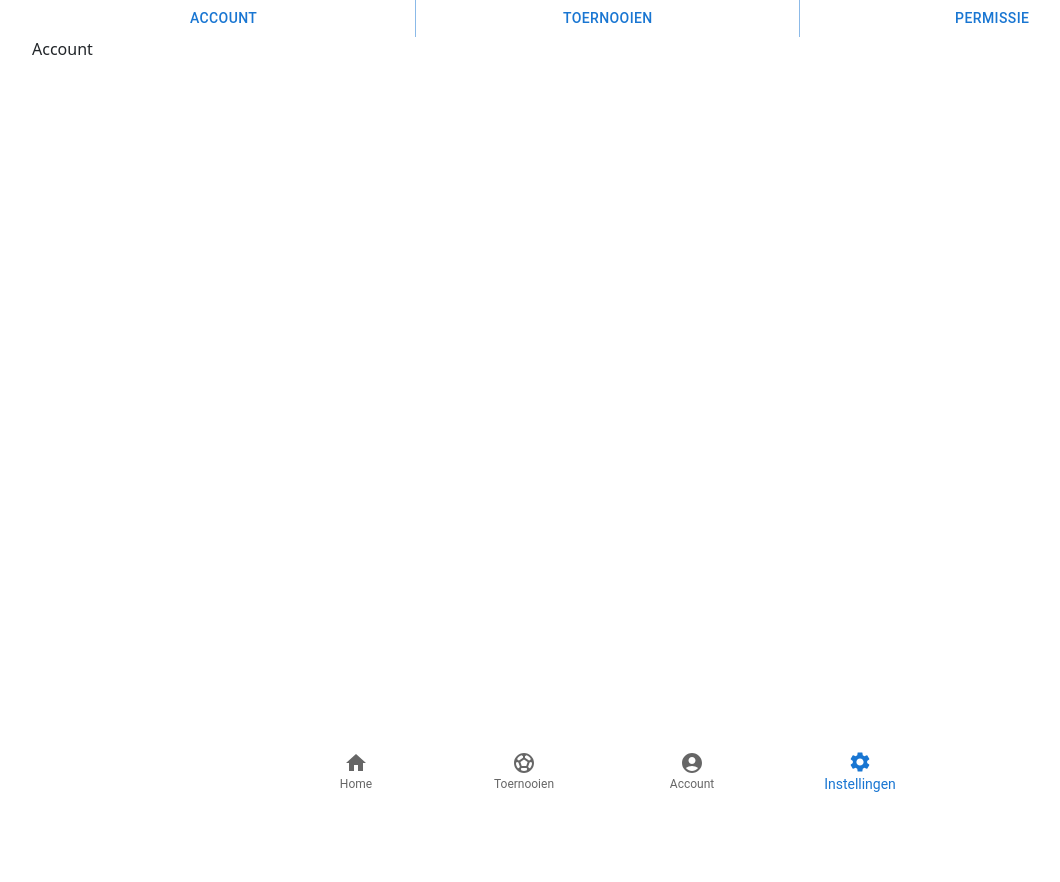
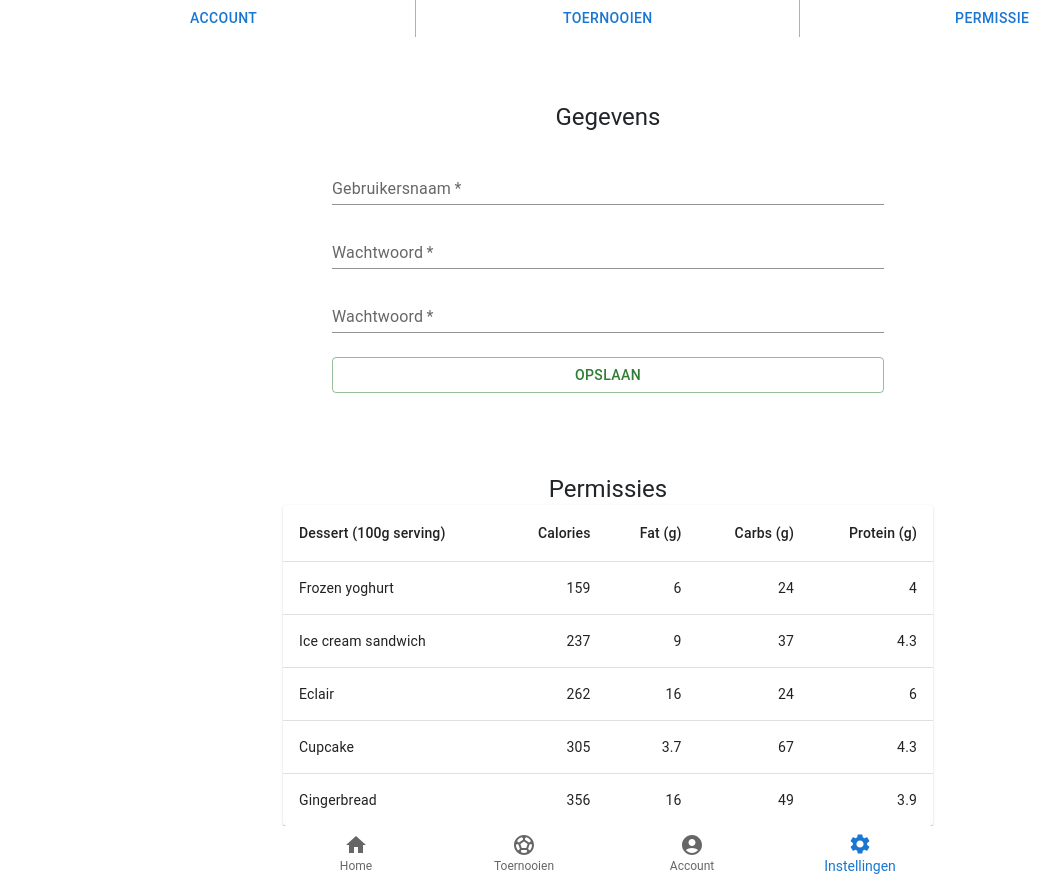
Before and after one commit to TimGrootscholten/Tournaments-Client, a React (Create React App) app: page /settings in a window 1280 px wide. Shown: the whole page, without its empty margins (32-1092 px from the left). Before the commit the page ends 800 px from the top, so only its background shows below. Built offline with nearby package versions, Linux system fonts and the light colour scheme.

Commit message:
settings account

```diff
--- a/src/Components/Pages/Settings/Account.tsx
+++ b/src/Components/Pages/Settings/Account.tsx
@@ -1,7 +1,181 @@
-import React from "react";
+import React, { useState } from "react";
+import {
+  Button,
+  TextField,
+  Grid,
+  Box,
+  Typography,
+  Container,
+  Table,
+  TableBody,
+  TableCell,
+  TableContainer,
+  TableHead,
+  TableRow,
+  Paper,
+} from "@mui/material";
 
 const Account = () => {
-  return <div>Account</div>;
+  const [username, setUsername] = useState("");
+  const [password1, setPassword1] = useState("");
+  const [password2, setPassword2] = useState("");
+  const [errorPassword, setErrorPassword] = useState(false);
+  const [errorPasswordText, setErrorPasswordText] = useState("");
+  const [errorUserName, setErrorUserName] = useState(false);
+  const [errorUserNameText, setErrorUserNameText] = useState("");
+  const handleSubmit = async (e: React.FormEvent<HTMLFormElement>) => {
+    e.preventDefault();
+    if (password1.length <= 8) {
+      setErrorPassword(true);
+      setErrorPasswordText("Er is een te kort wachtwoord ingevuld, minimaal 8 karakters.");
+      return;
+    } else if (password1 !== password2) {
+      setErrorPassword(true);
+      setErrorPasswordText("Wachtwoord komt niet overeen");
+      return;
+    } else if (username.length <= 2) {
+      setErrorUserName(true);
+      setErrorUserNameText("Er is een te kort gebruikersnaam ingevuld, minimaal 2 karakters.");
+    } else {
+      setErrorUserName(false);
+      setErrorUserNameText("");
+      setErrorPasswordText("");
+      setErrorPassword(false);
+    }
+    // let user = new UserDto({
+    //   username: username,
+    //   password: password,
+    // });
+    // let userServices = new UserService();
+    // userServices.getUser();
+    // userServices.createUser(user);
+  };
+  const createData = (
+    name: string,
+    calories: number,
+    fat: number,
+    carbs: number,
+    protein: number
+  ) => {
+    return { name, calories, fat, carbs, protein };
+  };
+  const rows = [
+    createData("Frozen yoghurt", 159, 6.0, 24, 4.0),
+    createData("Ice cream sandwich", 237, 9.0, 37, 4.3),
+    createData("Eclair", 262, 16.0, 24, 6.0),
+    createData("Cupcake", 305, 3.7, 67, 4.3),
+    createData("Gingerbread", 356, 16.0, 49, 3.9),
+  ];
+  return (
+    <Container component="main" maxWidth="sm">
+      <Box
+        sx={{
+          marginTop: 8,
+          display: "flex",
+          flexDirection: "column",
+          alignItems: "center",
+        }}
+      >
+        <Typography component="h1" variant="h5">
+          Gegevens
+        </Typography>
+        <Box component="form" noValidate onSubmit={handleSubmit} sx={{ mt: 3 }}>
+          <Grid container spacing={2}>
+            <Grid item xs={12}>
+              <TextField
+                required
+                fullWidth
+                id="username"
+                label="Gebruikersnaam"
+                name="username"
+                autoComplete="username"
+                onChange={(e) => setUsername(e.target.value)}
+                variant="standard"
+                value={username}
+                error={errorUserName}
+                helperText={errorUserNameText}
+              />
+            </Grid>
+            <Grid item xs={12}>
+              <TextField
+                required
+                variant="standard"
+                fullWidth
+                name="password1"
+                label="Wachtwoord"
+                type="password"
+                id="password1"
+                autoComplete="new-password"
+                onChange={(e) => setPassword1(e.target.value)}
+                value={password1}
+                error={errorPassword}
+                helperText={errorPasswordText}
+              />
+            </Grid>
+            <Grid item xs={12}>
+              <TextField
+                required
+                variant="standard"
+                fullWidth
+                name="password2"
+                label="Wachtwoord"
+                type="password"
+                id="password2"
+                autoComplete="new-password"
+                onChange={(e) => setPassword2(e.target.value)}
+                value={password2}
+                error={errorPassword}
+              />
+            </Grid>
+          </Grid>
+          <Button type="submit" fullWidth variant="outlined" color="success" sx={{ mt: 3, mb: 2 }}>
+            Opslaan
+          </Button>
+        </Box>
+        <Box
+          sx={{
+            marginTop: 8,
+            display: "flex",
+            flexDirection: "column",
+            alignItems: "center",
+          }}
+        >
+          <Typography component="h1" variant="h5">
+            Permissies
+          </Typography>
+          <TableContainer component={Paper}>
+            <Table sx={{ minWidth: 650 }} aria-label="simple table">
+              <TableHead>
+                <TableRow>
+                  <TableCell>Dessert (100g serving)</TableCell>
+                  <TableCell align="right">Calories</TableCell>
+                  <TableCell align="right">Fat&nbsp;(g)</TableCell>
+                  <TableCell align="right">Carbs&nbsp;(g)</TableCell>
+                  <TableCell align="right">Protein&nbsp;(g)</TableCell>
+                </TableRow>
+              </TableHead>
+              <TableBody>
+                {rows.map((row) => (
+                  <TableRow
+                    key={row.name}
+                    sx={{ "&:last-child td, &:last-child th": { border: 0 } }}
+                  >
+                    <TableCell component="th" scope="row">
+                      {row.name}
+                    </TableCell>
+                    <TableCell align="right">{row.calories}</TableCell>
+                    <TableCell align="right">{row.fat}</TableCell>
+                    <TableCell align="right">{row.carbs}</TableCell>
+                    <TableCell align="right">{row.protein}</TableCell>
+                  </TableRow>
+                ))}
+              </TableBody>
+            </Table>
+          </TableContainer>
+        </Box>
+      </Box>
+    </Container>
+  );
 };
 
 export default Account;
--- a/src/Pages/Registreren.tsx
+++ b/src/Pages/Registreren.tsx
@@ -51,7 +51,7 @@ const Registreren = () => {
     // userServices.createUser(user);
   };
   return (
-    <Container component="main" maxWidth="xs">
+    <Container component="main" maxWidth="sm">
       <CssBaseline />
       <Box
         sx={{
```
